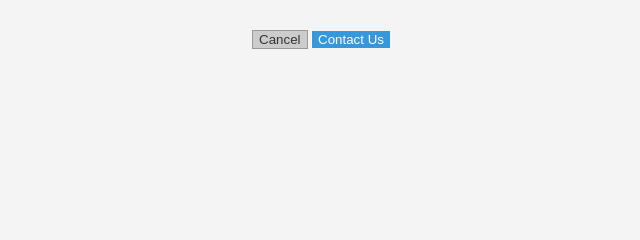
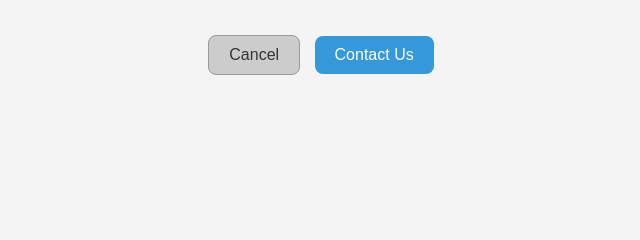
Before and after one commit to Apex-ace/MediEase, a Flask app: page /myorder/1/1 in a window 1280 px wide. Shown: the part 433-673 px from the top of the page, without its empty margins (319-959 px from the left). Run offline with Flask 3, Linux system fonts and the light colour scheme; data that the repository does not hold is empty; parts of the project's set-up code (start-up, migrations or seed data) failed here and were passed over.

Commit message:
Style buttons

```diff
--- a/templates/customer/orderpage.html
+++ b/templates/customer/orderpage.html
@@ -31,6 +31,15 @@
       margin-right: 20px;
       margin-left: 20px;
       box-shadow: 0 0 10px rgba(0, 0, 0, 0.3);
+    }
+
+    button
+    {
+      margin: 5px;
+      padding: 10px 20px;
+      font-size: 16px;
+      cursor: pointer;
+      border-radius: 8px;
     }
 
     .full-height {
```
